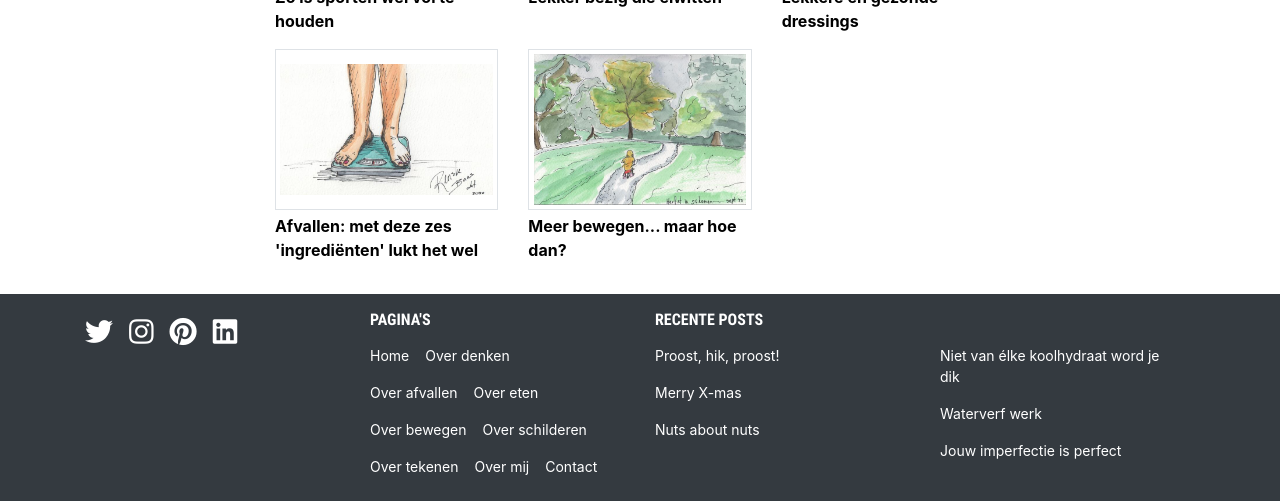
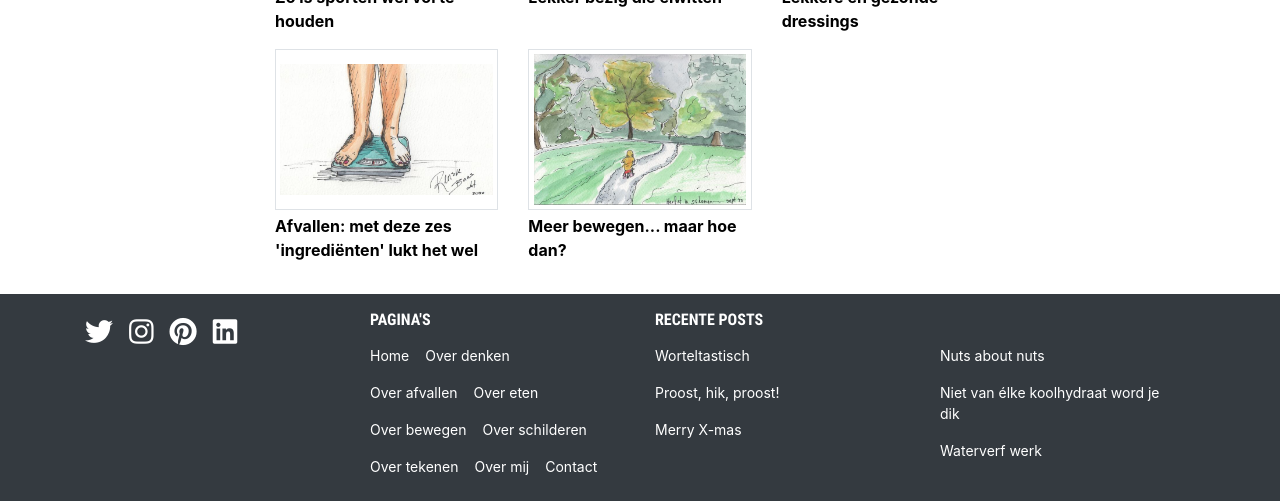
Before and after one commit to BaasLimited/baasovereten.github.io, a Jekyll site: the page built from _posts/2020-10-11-worteltastisch.md, in a window 1280 px wide and 900 px high, scrolled down 4896 px, cut to the strip 399-900 px from the top of the window. Built offline with Jekyll 4.4.1, drawn with Linux system fonts in a browser that asks for light colours; some web fonts are replaced; a script that is not in the unit is left out; comment, search, counter and statistics services are not loaded; some of the changed lines change nothing that is shown.

Commit message:
Update 2020-10-11-worteltastisch.md

```diff
--- a/_posts/2020-10-11-worteltastisch.md
+++ b/_posts/2020-10-11-worteltastisch.md
@@ -1,6 +1,6 @@
 ---
 title:      "Worteltastisch"
-date:       2020-10-11 18:00:00 +0200
+date:       2021-11-01 8:00:00 +0200
 tags:       ["Over eten", "Over afvallen"]
 category:   "over-eten"
 image:      /uploads/wortelen.jpg
```
